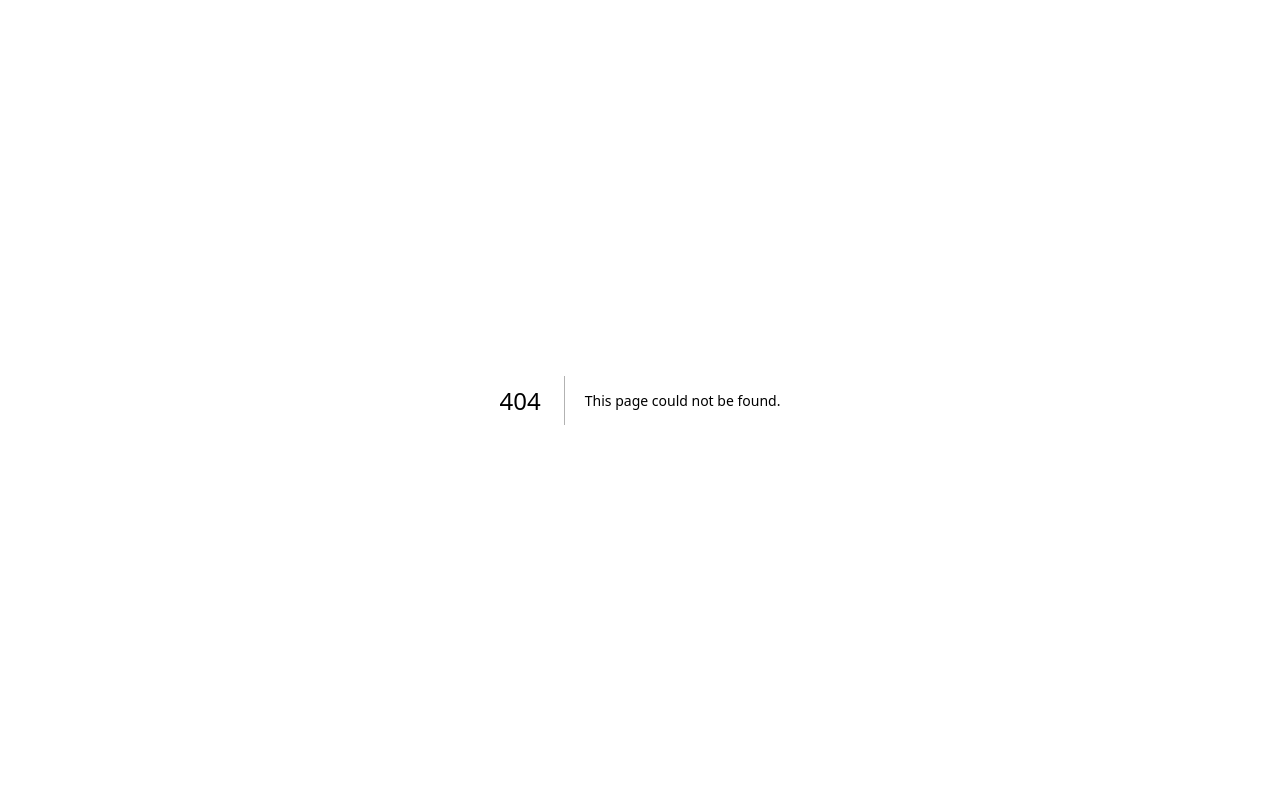
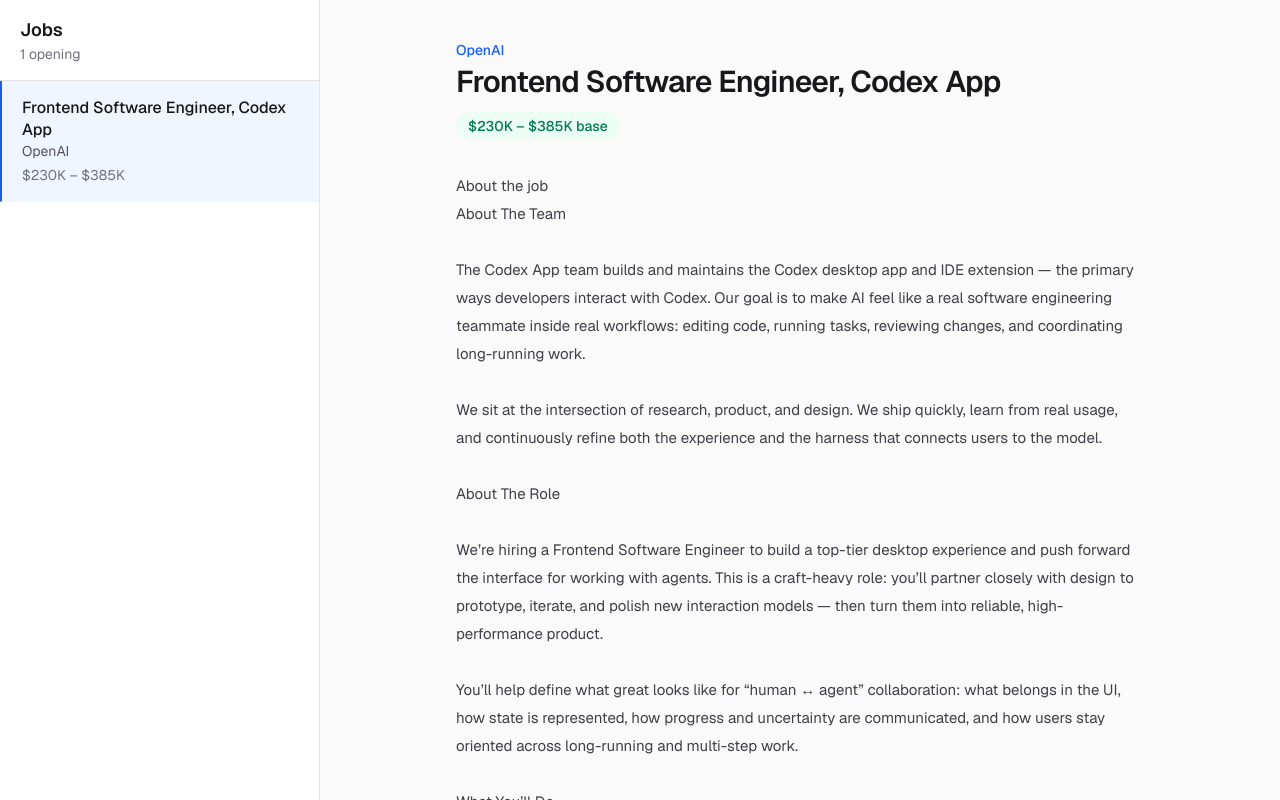
Before and after one commit to mike-pete/hackathon, a Next.js app in the folder hackathon/: page /jobs in a window 1280 px wide. Before the commit this address had no page. Shown: the top 800 px of the page. Built offline with nearby package versions, Linux system fonts and the light colour scheme.

Commit message:
add /jobs

```diff
--- /dev/null
+++ b/hackathon/app/jobs/page.tsx
@@ -0,0 +1,80 @@
+"use client";
+
+import { useState } from "react";
+import jobs from "../jobs";
+
+function formatComp([min, max]: [number, number]) {
+  const k = (n: number) => `$${Math.round(n / 1000)}K`;
+  return `${k(min)} – ${k(max)}`;
+}
+
+const jobEntries = Object.entries(jobs);
+
+export default function JobsPage() {
+  const [selectedId, setSelectedId] = useState(jobEntries[0]?.[0] ?? null);
+  const selected = selectedId ? jobs[Number(selectedId)] : null;
+
+  return (
+    <div className="flex flex-1 bg-zinc-50 font-sans text-zinc-900 dark:bg-black dark:text-zinc-100">
+      {/* Sidebar */}
+      <aside className="w-80 shrink-0 overflow-y-auto border-r border-zinc-200 bg-white dark:border-zinc-800 dark:bg-zinc-950">
+        <div className="border-b border-zinc-200 px-5 py-4 dark:border-zinc-800">
+          <h1 className="text-lg font-semibold">Jobs</h1>
+          <p className="text-sm text-zinc-500 dark:text-zinc-400">
+            {jobEntries.length} {jobEntries.length === 1 ? "opening" : "openings"}
+          </p>
+        </div>
+        <ul>
+          {jobEntries.map(([id, job]) => {
+            const isActive = id === selectedId;
+            return (
+              <li key={id}>
+                <button
+                  type="button"
+                  onClick={() => setSelectedId(id)}
+                  className={`w-full border-b border-zinc-100 px-5 py-4 text-left transition-colors dark:border-zinc-900 ${
+                    isActive
+                      ? "border-l-2 border-l-blue-600 bg-blue-50 dark:bg-blue-950/40"
+                      : "hover:bg-zinc-50 dark:hover:bg-zinc-900"
+                  }`}
+                >
+                  <p className="font-medium leading-snug">{job.title}</p>
+                  <p className="text-sm text-zinc-600 dark:text-zinc-400">
+                    {job.company}
+                  </p>
+                  <p className="mt-1 text-sm text-zinc-500 dark:text-zinc-500">
+                    {formatComp(job.baseRange)}
+                  </p>
+                </button>
+              </li>
+            );
+          })}
+        </ul>
+      </aside>
+
+      {/* Main detail panel */}
+      <main className="flex-1 overflow-y-auto">
+        {selected ? (
+          <div className="mx-auto max-w-3xl px-10 py-10">
+            <p className="text-sm font-medium text-blue-600 dark:text-blue-400">
+              {selected.company}
+            </p>
+            <h2 className="mt-1 text-3xl font-semibold tracking-tight">
+              {selected.title}
+            </h2>
+            <p className="mt-3 inline-flex items-center rounded-full bg-emerald-50 px-3 py-1 text-sm font-medium text-emerald-700 dark:bg-emerald-950/50 dark:text-emerald-300">
+              {formatComp(selected.baseRange)} base
+            </p>
+            <div className="mt-8 whitespace-pre-line text-[15px] leading-7 text-zinc-700 dark:text-zinc-300">
+              {selected.description.trim()}
+            </div>
+          </div>
+        ) : (
+          <div className="flex h-full items-center justify-center text-zinc-500">
+            Select a job to view details
+          </div>
+        )}
+      </main>
+    </div>
+  );
+}
```
